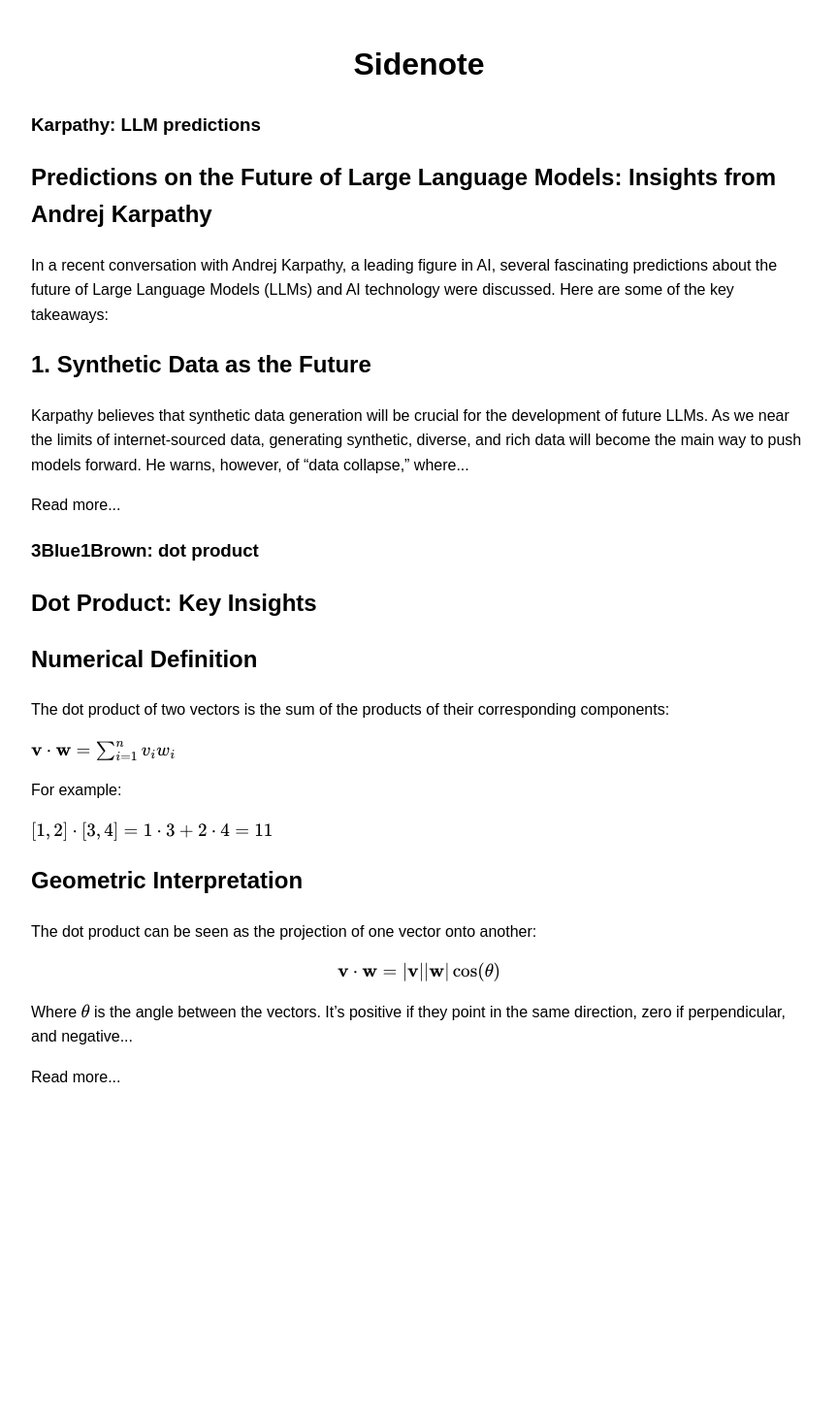
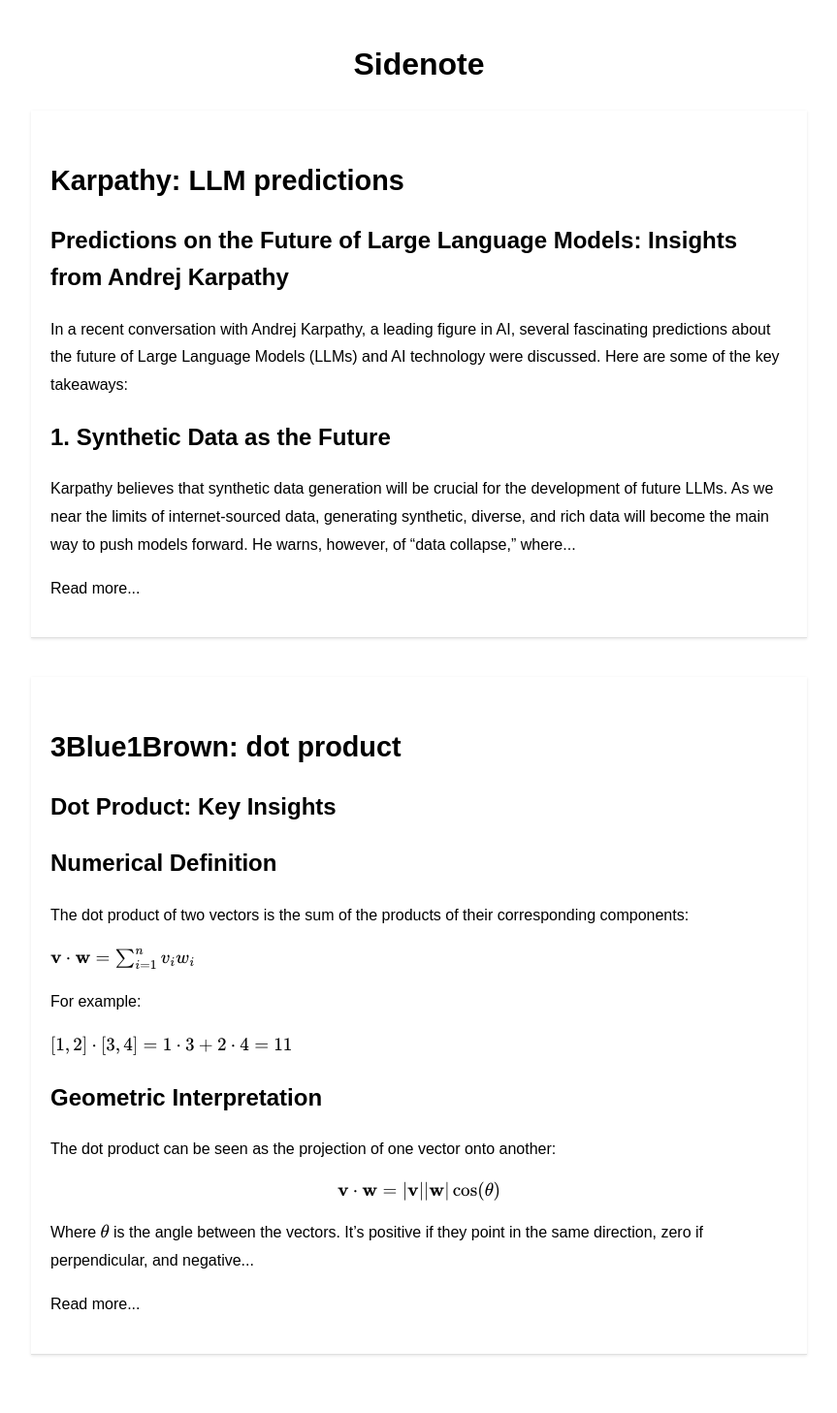
Before and after one commit to itmustalwaysbenight/sidenote, a Jekyll site: the page built from index.html, in a window 1280 px wide. Shown: the whole page at 97% size, without its empty margins (208-1071 px from the left). Built offline with Jekyll 4.4.1, drawn with Linux system fonts in a browser that asks for light colours; before the commit the page ends 1183 px from its top, so only the background shows below that.

Commit message:
experimenting with post separation

```diff
--- a/index.html
+++ b/index.html
@@ -31,6 +31,38 @@
             color: #4CAF50 !important; /* Hover color */
             text-decoration: none !important; /* Keeps it without underline on hover */
         }
+
+        /* Separation of posts */
+        article {
+            margin-bottom: 40px; /* Adds space between posts */
+            padding: 20px; /* Adds padding around each post */
+            border-bottom: 1px solid #e0e0e0; /* Subtle border under each post */
+            box-shadow: 0 1px 3px rgba(0, 0, 0, 0.1); /* Subtle shadow for depth */
+        }
+
+        /* Post title adjustments */
+        article h3 {
+            font-size: 1.8rem; /* Larger post title */
+            margin-bottom: 10px;
+        }
+
+        /* Date or metadata styling */
+        .date {
+            font-style: italic;
+            color: #777;
+            font-size: 0.9rem; /* Smaller and less emphasized */
+        }
+
+        /* Paragraph adjustments for readability */
+        article p {
+            line-height: 1.8; /* Slightly larger line height for readability */
+        }
+
+        /* Additional space for the footer */
+        footer {
+            text-align: center;
+            margin-top: 40px;
+        }
     </style>
 
     <script type="text/javascript" async
@@ -46,7 +78,7 @@
         {% for post in site.posts %}
         <article>
             <h3><a href="{{ post.url }}">{{ post.title }}</a></h3>
-            <p>{{ post.content | truncatewords: 100 }}</p> <!-- Keep truncation at 50 words -->
+            <p>{{ post.content | truncatewords: 100 }}</p> <!-- Truncation at 100 words -->
             <p><a href="{{ post.url }}">Read more...</a></p>
         </article>
         {% endfor %}
```
